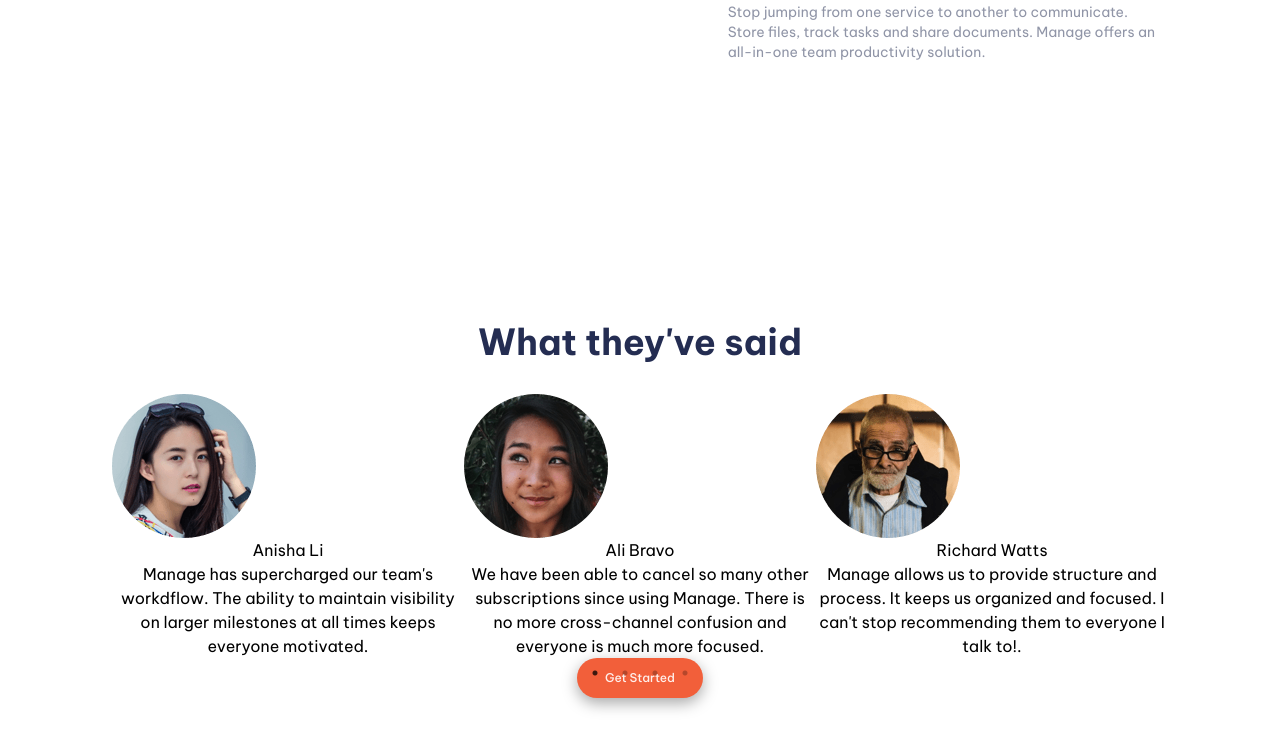
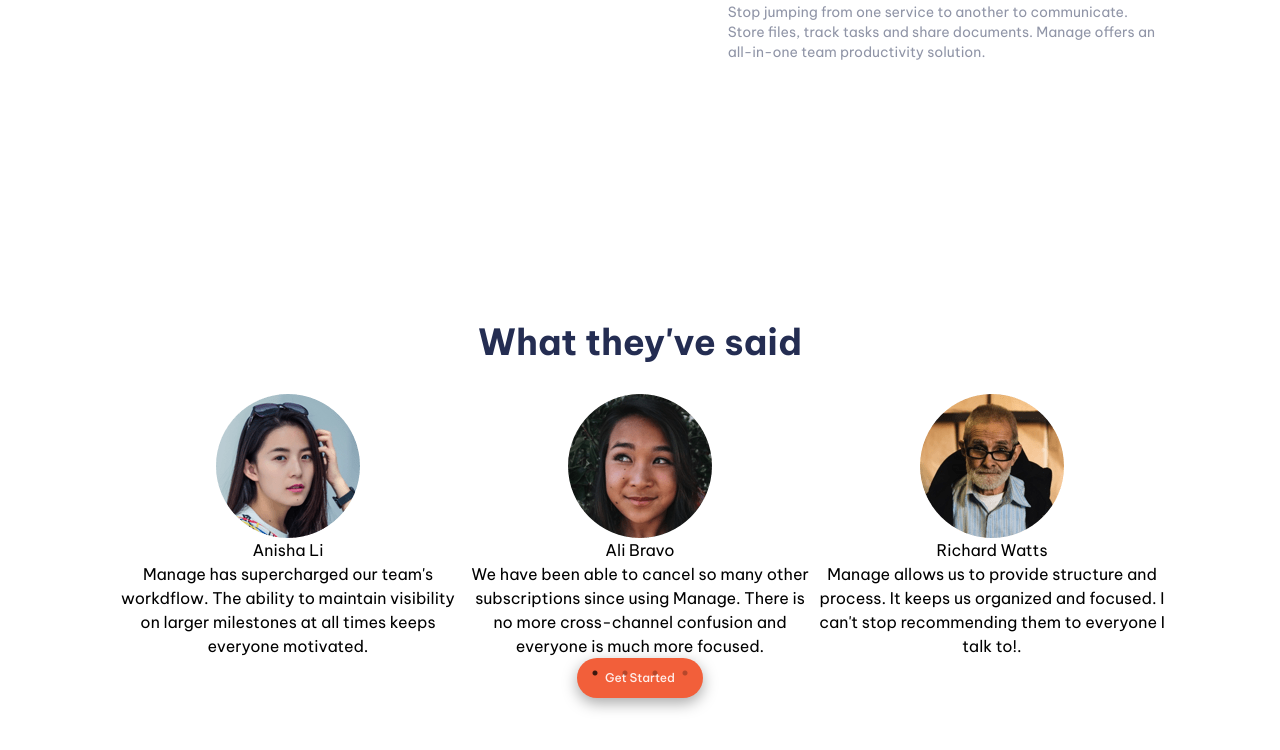
Before and after one commit to chrisgibbo/Manage-Landing-Page, a React (Create React App) app in the folder manage-landing-page/: page / in a window 1280 px wide. Shown: the part 1326-2076 px from the top of the page. Built offline with nearby package versions, Linux system fonts and the light colour scheme.

Commit message:
center div with flex

```diff
--- a/manage-landing-page/src/components/testimonials.js
+++ b/manage-landing-page/src/components/testimonials.js
@@ -3,7 +3,7 @@ import "../App.css";
 
 function testimonials(props) {
   return (
-    <div>
+    <div className="flex flex-col justify-center items-center ">
       <div>
         <img src={props.image} alt="Persons Face"></img>
       </div>
```
